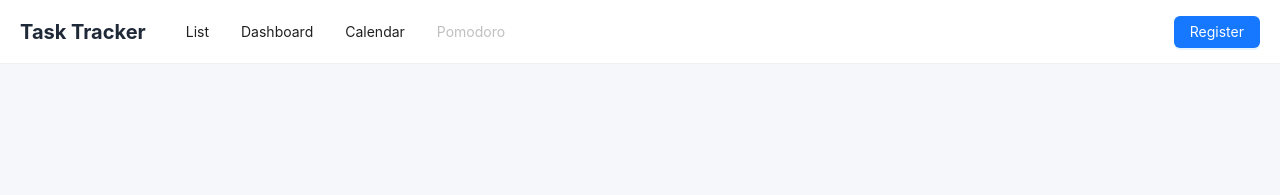
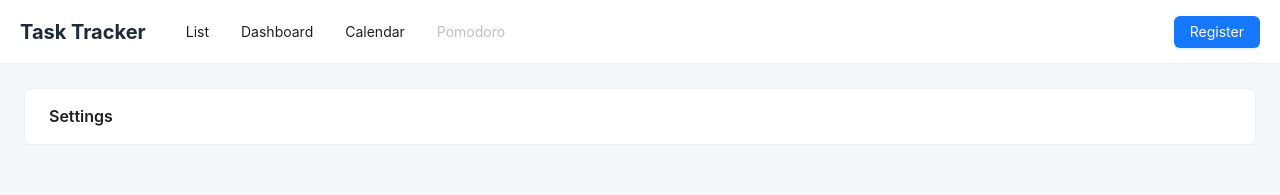
Before and after one commit to RainF0rester/4Todo, a Vue app in the folder frontend/: page /settings in a window 1280 px wide. Shown: the top 195 px of the page. Built offline with nearby package versions, Linux system fonts and the light colour scheme; sample sign-in values are in the browser's storage.

Commit message:
feat:Setup for Setting page

```diff
--- a/frontend/src/router/index.js
+++ b/frontend/src/router/index.js
@@ -4,6 +4,7 @@ import Calendar from "../views/Calendar.vue";
 import Dashboard from "../views/Dashboard.vue";
 import Pomodoro from "../views/Pomodoro.vue";
 import Auth from "../components/Auth.vue";
+import PageSettings from "../views/PageSettings.vue";
 
 const router = createRouter({
   history: createWebHistory(),
@@ -14,6 +15,7 @@ const router = createRouter({
     { path: "/calendar", component: Calendar },
     { path: "/dashboard", component: Dashboard },
     { path: "/pomodoro", component: Pomodoro },
+    { path: "/settings", component: PageSettings },
   ],
 });
 
--- /dev/null
+++ b/frontend/src/views/PageSettings.vue
@@ -0,0 +1,19 @@
+<template>
+<div class="SettingPage">
+    <a-card title="Settings">
+
+    </a-card>
+</div>
+
+</template>
+
+
+
+<script setup>
+
+</script>
+
+
+<style scoped>
+
+</style>
```
